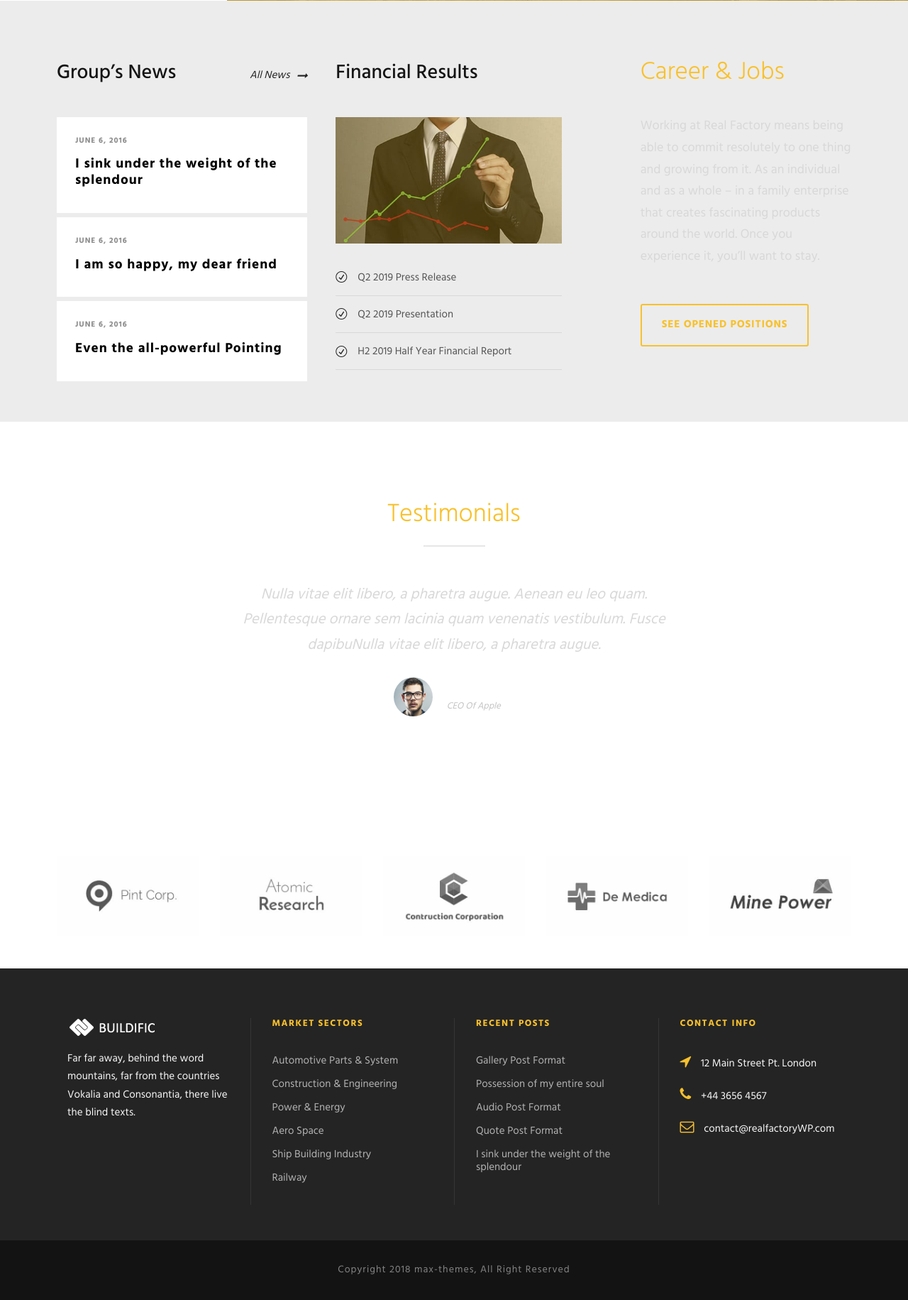
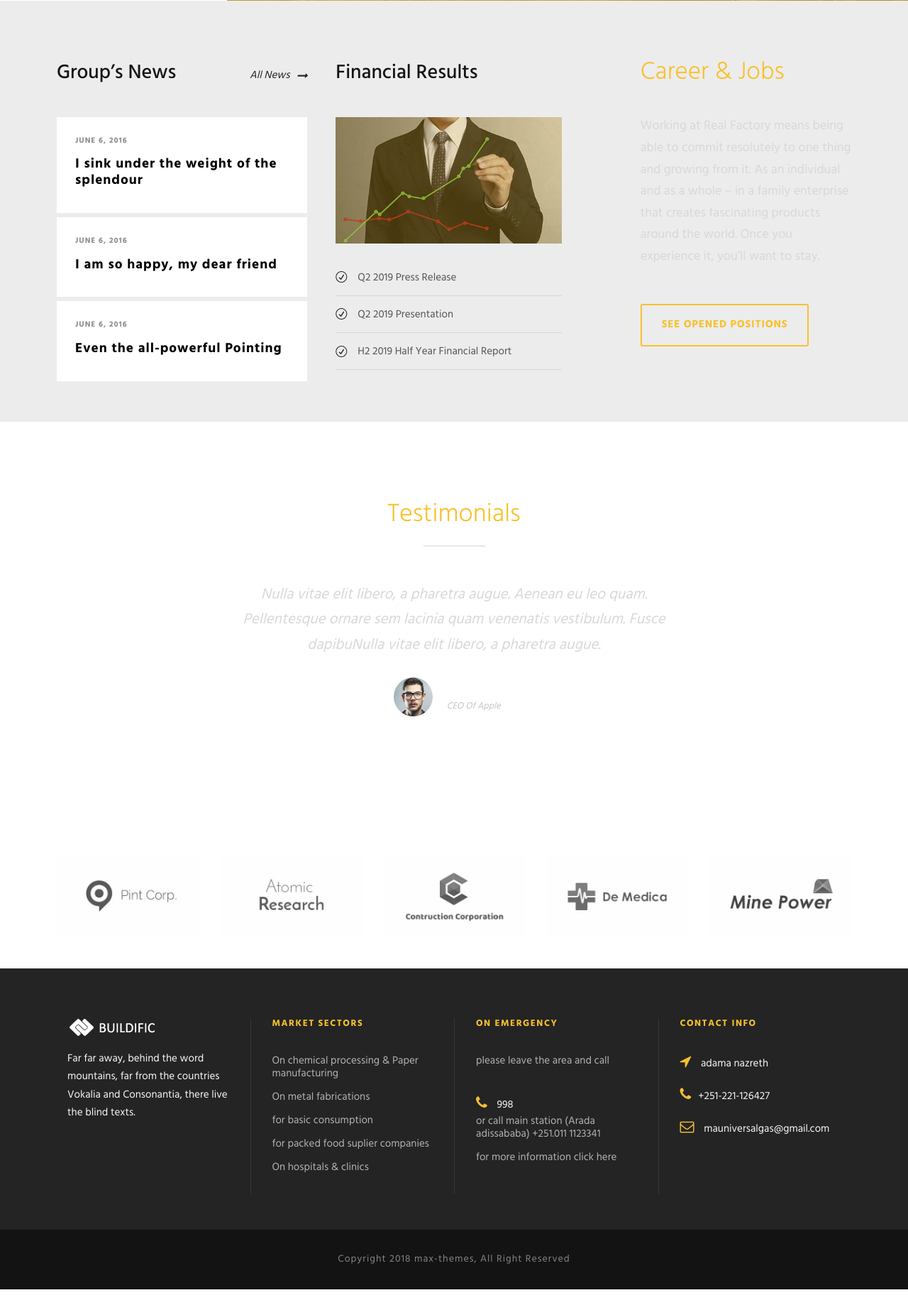
Before and after one commit to mikimaine/universal-gas, a CodeIgniter app: page /database/index.php/welcome/index in a window 1280 px wide. Shown: the part 3283-5114 px from the top of the page at 71% size. Run offline with CodeIgniter, Linux system fonts and the light colour scheme.

Commit message:
header and footer contents updated and home was fixed

```diff
--- a/application/config/config.php
+++ b/application/config/config.php
@@ -23,7 +23,7 @@ defined('BASEPATH') OR exit('No direct script access allowed');
 | a PHP script and you can easily do that on your own.
 |
 */
-$config['base_url'] = '';
+$config['base_url'] = 'http://localhost:8080';
 
 /*
 |--------------------------------------------------------------------------
--- a/application/config/routes.php
+++ b/application/config/routes.php
@@ -55,3 +55,4 @@ $route['translate_uri_dashes'] = FALSE;
 $route['aboutus'] = 'welcome/aboutus';
 $route['contact'] = 'welcome/contact';
 $route['products'] = 'welcome/products';
+$route['index'] = 'welcome/index';
--- a/application/views/home.php
+++ b/application/views/home.php
@@ -122,7 +122,7 @@ defined('BASEPATH') OR exit('No direct script access allowed');
                                                 </div>
                                             </div>
                                             <div class="gdlr-core-pbf-element">
-                                                <div class="gdlr-core-button-item gdlr-core-item-pdlr gdlr-core-item-pdb gdlr-core-left-align"><a class="gdlr-core-button  gdlr-core-button-solid gdlr-core-button-no-border" href="#" style="color: #f8c12c;padding: 15px 30px 15px 30px;margin: 0px 10px 10px 0px;border-radius: 3px;-moz-border-radius: 3px;-webkit-border-radius: 3px;background: #303030 ;"><span class="gdlr-core-content">Learn More</span></a><a class="gdlr-core-button  gdlr-core-button-transparent gdlr-core-button-with-border" href="#" id="gdlr-core-button-id-38517"><span class="gdlr-core-content">Get A Quote</span></a></div>
+                                                <div class="gdlr-core-button-item gdlr-core-item-pdlr gdlr-core-item-pdb gdlr-core-left-align"><a class="gdlr-core-button  gdlr-core-button-solid gdlr-core-button-no-border" href="<?php echo site_url('/welcome/aboutus') ?>" style="color: #f8c12c;padding: 15px 30px 15px 30px;margin: 0px 10px 10px 0px;border-radius: 3px;-moz-border-radius: 3px;-webkit-border-radius: 3px;background: #303030 ;"><span class="gdlr-core-content">Learn More</span></a></div>
                                             </div>
                                         </div>
                                     </div>
--- a/application/views/layout/footer.php
+++ b/application/views/layout/footer.php
@@ -11,25 +11,23 @@
                                 <h3 class="realfactory-widget-title">Market Sectors</h3>
                                 <div class="menu-market-sectors-container">
                                     <ul id="menu-market-sectors" class="menu">
-                                        <li class="menu-item"><a href="#">Automotive Parts &#038; System</a></li>
-                                        <li class="menu-item"><a href="#">Construction &#038; Engineering</a></li>
-                                        <li class="menu-item"><a href="#">Power &#038; Energy</a></li>
-                                        <li class="menu-item"><a href="#">Aero Space</a></li>
-                                        <li class="menu-item"><a href="#">Ship Building Industry</a></li>
-                                        <li class="menu-item"><a href="#">Railway</a></li>
+                                        <li class="menu-item"><a href="<?php echo site_url('/welcome/product') ?>">On chemical processing &#038; Paper manufacturing </a></li>
+                                        <li class="menu-item"><a href="<?php echo site_url('/welcome/product') ?>">On metal fabrications</a></li>
+                                        <li class="menu-item"><a href="<?php echo site_url('/welcome/product') ?>">for basic consumption</a></li>
+                                        <li class="menu-item"><a href="<?php echo site_url('/welcome/product') ?>">for packed food suplier companies</a></li>
+                                        <li class="menu-item"><a href="<?php echo site_url('/welcome/product') ?>">On hospitals &#038; clinics</a></li>
                                     </ul>
                                 </div>
                             </div>
                         </div>
                         <div class="realfactory-footer-column realfactory-item-pdlr realfactory-column-15">
                             <div id="recent-posts-3" class="widget widget_recent_entries realfactory-widget">
-                                <h3 class="realfactory-widget-title">Recent Posts</h3>
+                                <h3 class="realfactory-widget-title">on emergency</h3>
                                 <ul>
-                                    <li> <a href="#">Gallery Post Format</a></li>
-                                    <li> <a href="#">Possession of my entire soul</a></li>
-                                    <li> <a href="#">Audio Post Format</a></li>
-                                    <li> <a href="#">Quote Post Format</a></li>
-                                    <li> <a href="#">I sink under the weight of the splendour</a></li>
+                                    <li> <a >please leave the area and call</a></li>
+                                    <br> <i class="fa fa-phone" style="font-size: 20px;color: #f7c02e;margin-right: 10px;"></i> 998
+                                    <li> <a >or call main station (Arada adissababa) +251.011 1123341</a></li>
+                                    <li> <a href="#"> <li> <a href="#">for more information click here</a></li></a></li>
                                 </ul>
                             </div>
                         </div>
@@ -37,11 +35,11 @@
                             <div id="text-7" class="widget widget_text realfactory-widget">
                                 <h3 class="realfactory-widget-title">Contact Info</h3>
                                 <div class="textwidget">
-                                    <p><i class="fa fa-location-arrow" style="font-size: 20px;color: #f7c02e;margin-left: 0px;margin-right: 10px;"></i> 12 Main Street Pt. London
+                                    <p><i class="fa fa-location-arrow" style="font-size: 20px;color: #f7c02e;margin-left: 0px;margin-right: 10px;"></i> adama nazreth
                                         <br> <span class="gdlr-core-space-shortcode" style="margin-top: -6px;"></span>
-                                        <br> <i class="fa fa-phone" style="font-size: 20px;color: #f7c02e;margin-right: 10px;"></i> +44 3656 4567
+                                        <br> <i class="fa fa-phone" style="font-size: 20px;color: #f7c02e;margin-right: 10px;"></i>+251-221-126427
                                         <br> <span class="gdlr-core-space-shortcode" style="margin-top: -6px;"></span>
-                                        <br> <i class="fa fa-envelope-o" style="font-size: 20px;color: #f7c02e;margin-left: 0px;margin-right: 10px;"></i> contact@realfactoryWP.com</p>
+                                        <br> <i class="fa fa-envelope-o" style="font-size: 20px;color: #f7c02e;margin-left: 0px;margin-right: 10px;"></i> mauniversalgas@gmail.com</p>
                                 </div>
                             </div>
                         </div>
--- a/application/views/layout/header.php
+++ b/application/views/layout/header.php
@@ -73,19 +73,17 @@
                 <div class="realfactory-top-bar-container clearfix realfactory-container ">
                     <div class="realfactory-top-bar-left realfactory-item-pdlr">
                         <div class="gdlr-core-dropdown-tab gdlr-core-js clearfix">
-                            <div class="gdlr-core-dropdown-tab-title"><span class="gdlr-core-head">Hamburg</span>
+                            <div class="gdlr-core-dropdown-tab-title"><span class="gdlr-core-head">ADAMA NAZRETH</span>
                                 <div class="gdlr-core-dropdown-tab-head-wrap">
-                                    <div class="gdlr-core-dropdown-tab-head gdlr-core-active" data-index="0">Hamburg</div>
-                                    <div class="gdlr-core-dropdown-tab-head " data-index="1">New York</div>
-                                    <div class="gdlr-core-dropdown-tab-head " data-index="2">San Francisco</div>
+                                    <div class="gdlr-core-dropdown-tab-head gdlr-core-active" data-index="0">ADAMA</div>
+                                    <div class="gdlr-core-dropdown-tab-head " data-index="1">ADISS ABABA sales office</div>
                                 </div>
                             </div>
                             <div class="gdlr-core-dropdown-tab-content-wrap">
-                                <div class="gdlr-core-dropdown-tab-content gdlr-core-active" data-index="0"><i class="fa fa-phone" style="font-size: 16px;color: #f7c02e;margin-right: 10px;"></i> +49 3656 4567 <i class="fa fa-clock-o" style="font-size: 16px;color: #f7c02e;margin-left: 24px;margin-right: 10px;"></i> Mon - Fri 09:00 - 17:00 <i class="fa fa-location-arrow" style="font-size: 16px;color: #f7c02e;margin-left: 24px;margin-right: 10px;"></i>12 Main Street Pt. Hamburg Germany</div>
-                                <div class="gdlr-core-dropdown-tab-content " data-index="1"><i class="fa fa-phone" style="font-size: 16px;color: #f7c02e;margin-right: 10px;"></i> +1 2223 4567 <i class="fa fa-clock-o" style="font-size: 16px;color: #f7c02e;margin-left: 24px;margin-right: 10px;"></i> Mon - Fri 09:00 - 17:00 <i class="fa fa-location-arrow" style="font-size: 16px;color: #f7c02e;margin-left: 24px;margin-right: 10px;"></i>4th Avenue Kingston St. New York</div>
-                                <div class="gdlr-core-dropdown-tab-content " data-index="2"><i class="fa fa-phone" style="font-size: 16px;color: #f7c02e;margin-right: 10px;"></i> +1 8887-3342 <i class="fa fa-clock-o" style="font-size: 16px;color: #f7c02e;margin-left: 24px;margin-right: 10px;"></i> Mon - Fri 09:00 - 17:00 <i class="fa fa-location-arrow" style="font-size: 16px;color: #f7c02e;margin-left: 24px;margin-right: 10px;"></i>55th Floor Paulsson Bd. SF</div>
+                                <div class="gdlr-core-dropdown-tab-content gdlr-core-active" data-index="0"><i class="fa fa-phone" style="font-size: 16px;color: #f7c02e;margin-right: 10px;"></i> +251-221-126427 <i class="fa fa-clock-o" style="font-size: 16px;color: #f7c02e;margin-left: 24px;margin-right: 10px;"></i> Mon - Fri 2:30 - 11:30 <i class="fa fa-location-arrow" style="font-size: 16px;color: #f7c02e;margin-left: 24px;margin-right: 10px;"></i>P.O.Box 104</div>
+                                <div class="gdlr-core-dropdown-tab-content " data-index="1"><i class="fa fa-phone" style="font-size: 16px;color: #f7c02e;margin-right: 10px;"></i> +251-911-201434 <i class="fa fa-clock-o" style="font-size: 16px;color: #f7c02e;margin-left: 24px;margin-right: 10px;"></i> Mon - Fri 2:30 - 11:30 <i class="fa fa-location-arrow" style="font-size: 16px;color: #f7c02e;margin-left: 24px;margin-right: 10px;"></i>P.O.Box 4787</div>
+                                 </div>
                             </div>
-                        </div>
                     </div>
                     <div class="realfactory-top-bar-right realfactory-item-pdlr">
                         <div class="realfactory-top-bar-right-social"><a href="mailto:#" target="_blank" class="realfactory-top-bar-social-icon" title="email"><i class="fa fa-envelope"></i></a><a href="#" target="_blank" class="realfactory-top-bar-social-icon" title="facebook"><i class="fa fa-facebook"></i></a><a href="#" target="_blank" class="realfactory-top-bar-social-icon" title="google-plus"><i class="fa fa-google-plus"></i></a><a href="#" target="_blank" class="realfactory-top-bar-social-icon" title="linkedin"><i class="fa fa-linkedin"></i></a><a href="#" target="_blank" class="realfactory-top-bar-social-icon" title="twitter"><i class="fa fa-twitter"></i></a></div>
@@ -104,22 +102,21 @@
                         <div class="realfactory-logo-right-text realfactory-item-pdlr">
                             <div class="realfactory-logo-right-block"><i class="realfactory-logo-right-block-icon icon_check_alt2"></i>
                                 <div class="realfactory-logo-right-block-content">
-                                    <div class="realfactory-logo-right-block-title realfactory-title-font">Ceritified</div>
-                                    <div class="realfactory-logo-right-block-caption realfactory-title-font">ISO 9001:2008</div>
+                                    <div class="realfactory-logo-right-block-title realfactory-title-font">Ceritified cylinders</div>
+                                    <div class="realfactory-logo-right-block-caption realfactory-title-font">GB 5099 standard</div>
                                 </div>
                             </div>
                             <div class="realfactory-logo-right-block"><i class="realfactory-logo-right-block-icon icon_check_alt2"></i>
                                 <div class="realfactory-logo-right-block-content">
                                     <div class="realfactory-logo-right-block-title realfactory-title-font">The Best</div>
-                                    <div class="realfactory-logo-right-block-caption realfactory-title-font">#1 in Germany</div>
+                                    <div class="realfactory-logo-right-block-caption realfactory-title-font">#1 in Ethiopia</div>
                                 </div>
                             </div>
                             <div class="realfactory-logo-right-block"><i class="realfactory-logo-right-block-icon icon_check_alt2"></i>
                                 <div class="realfactory-logo-right-block-content">
                                     <div class="realfactory-logo-right-block-title realfactory-title-font">Number #1</div>
-                                    <div class="realfactory-logo-right-block-caption realfactory-title-font">Suplier in region</div>
+                                    <div class="realfactory-logo-right-block-caption realfactory-title-font">The only liquid nitrogen Suplier in Ethiopia</div>
                                 </div>
-                            </div><a class="realfactory-header-right-button" href="contact.html" target="_self">Get A Quote</a></div>
                     </div>
                 </div>
             </header>
--- a/application/views/layout/nav.php
+++ b/application/views/layout/nav.php
@@ -4,7 +4,7 @@
                     <div class="realfactory-navigation realfactory-item-pdlr clearfix ">
                         <div class="realfactory-main-menu" id="realfactory-main-menu">
                             <ul id="menu-main-navigation-1" class="sf-menu">
-                                <li class="menu-item menu-item-home current-menu-item menu-item-has-children realfactory-normal-menu"><a href="index.html" class="sf-with-ul-pre">Home</a>
+                                <li class="menu-item menu-item-home current-menu-item menu-item-has-children realfactory-normal-menu"><a href="<?php echo site_url('/welcome/index') ?>" class="sf-with-ul-pre">Home</a>
                                 </li>
                                 <li class="menu-item menu-item-has-children realfactory-normal-menu"><a href="<?php echo site_url('/welcome/aboutus') ?>" class="sf-with-ul-pre">About-Us</a></li>
                                 <li class="menu-item menu-item-has-children realfactory-normal-menu"><a href="<?php echo site_url('/welcome/product') ?>" class="sf-with-ul-pre">Our Products</a></li>
```
